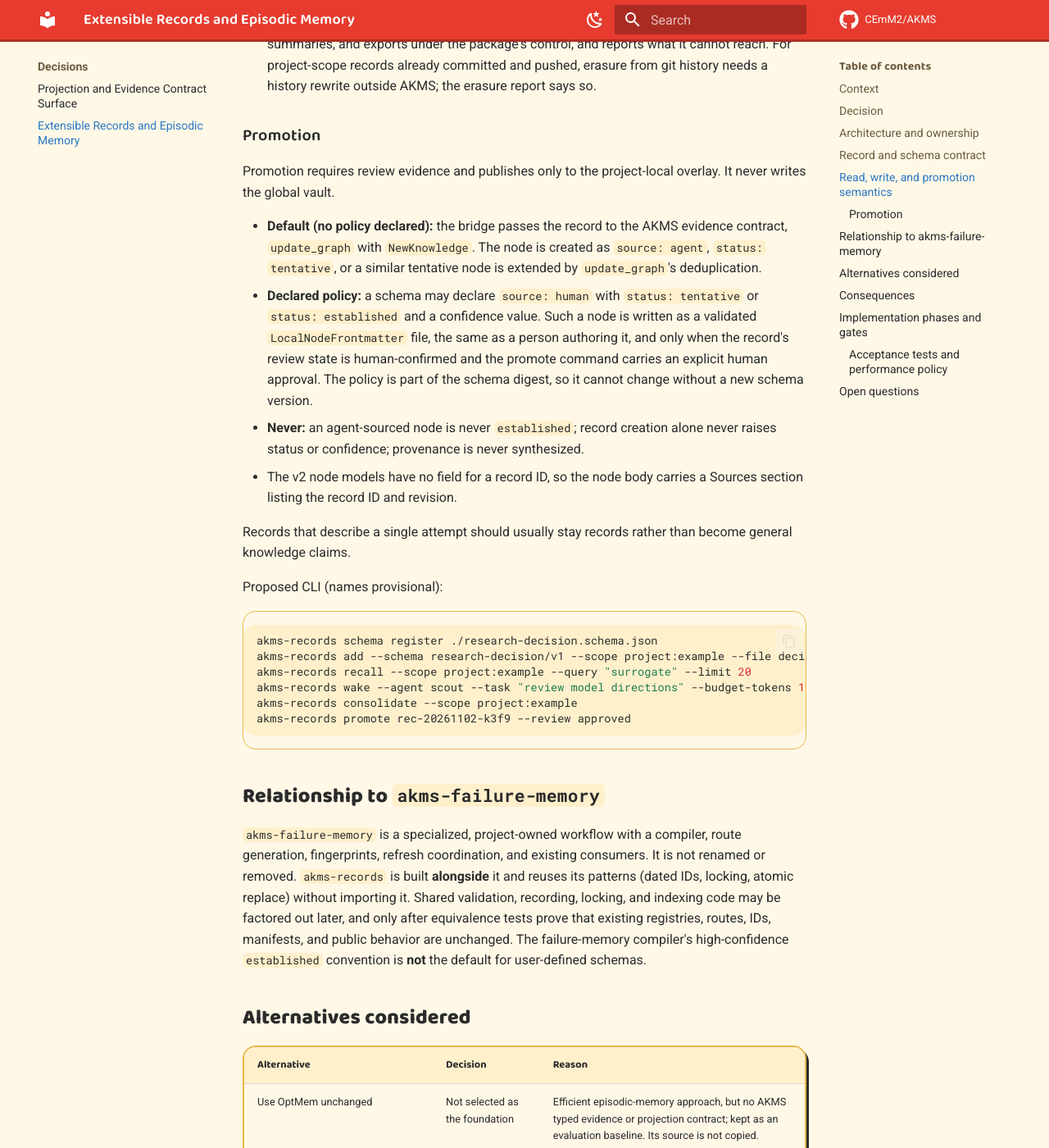
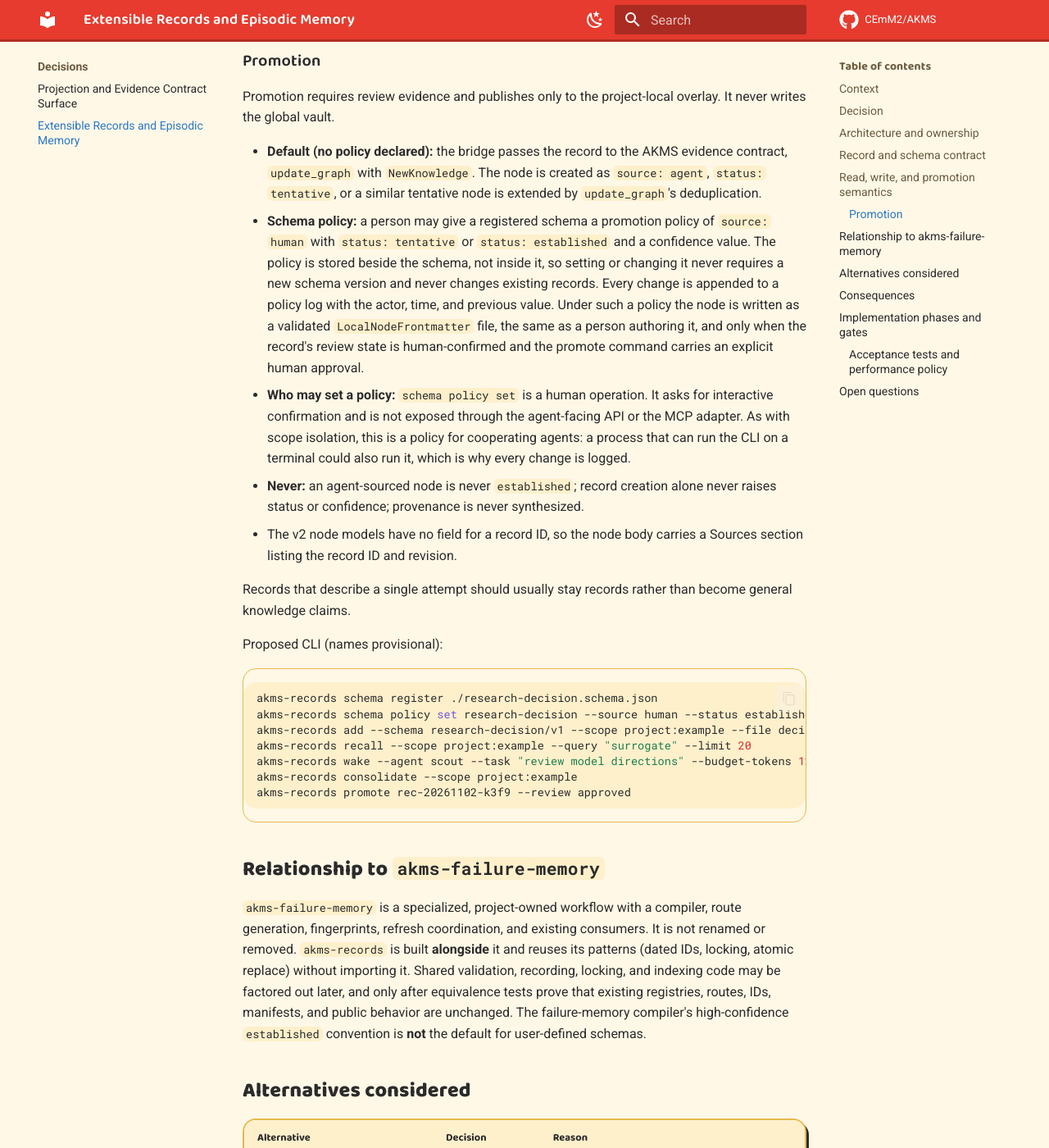
Before and after one commit to CEmM2/AKMS, an MkDocs documentation site: the page built from docs/adr/0002-extensible-records-and-episodic-memory.md, in a window 1280 px wide and 1400 px high, scrolled down 5233 px. Shown: the whole window at 82% size. Built offline with MkDocs 1.6.1 and Material for MkDocs 9.7.7, drawn with Linux system fonts in a browser that asks for light colours; comment, search, counter and statistics services are not loaded; some of the changed text lies outside the part shown.

Commit message:
docs(adr): keep the promotion policy beside the schema, not in it
A person can set or change a schema's promotion policy without a new
schema version; changes are logged and are a human-only operation.

Co-Authored-By: Claude Opus 5.5 <noreply@anthropic.com>

````diff
--- a/docs/adr/0002-extensible-records-and-episodic-memory.md
+++ b/docs/adr/0002-extensible-records-and-episodic-memory.md
@@ -65,11 +65,11 @@ knowledge nodes, and AKMS core does not depend on it.
    IDs and revisions it came from. Corrections invalidate affected summaries.
    Full history stays available unless an explicit retention or erasure policy
    removes it.
-5. **Knowledge promotion is explicit, and its policy is declared per schema.**
+5. **Knowledge promotion is explicit, and its policy is set per schema.**
    A reviewed record may be projected into a valid AKMS **project-local** node.
-   Each schema declares its promotion policy when it is registered (see
-   [Promotion](#promotion)); without one, promoted nodes are `source: agent`,
-   `status: tentative`. Agent-authored local nodes are never converted to
+   A person may set a promotion policy for any registered schema, and change it
+   later, without changing the schema (see [Promotion](#promotion)). Without
+   one, promoted nodes are `source: agent`, `status: tentative`. Agent-authored local nodes are never converted to
    `established`. Promotion to the curated global vault always requires a
    separate human-approved action outside this package.
 6. **Compatibility precedes refactoring.** `akms-failure-memory` keeps its CLI,
@@ -223,13 +219,20 @@ overlay. It never writes the global vault.
   evidence contract, `update_graph` with `NewKnowledge`. The node is created as
   `source: agent`, `status: tentative`, or a similar tentative node is extended
   by `update_graph`'s deduplication.
-- **Declared policy:** a schema may declare `source: human` with
-  `status: tentative` or `status: established` and a confidence value. Such a
-  node is written as a validated `LocalNodeFrontmatter` file, the same as a
-  person authoring it, and only when the record's review state is
-  human-confirmed and the promote command carries an explicit human approval.
-  The policy is part of the schema digest, so it cannot change without a new
-  schema version.
+- **Schema policy:** a person may give a registered schema a promotion policy
+  of `source: human` with `status: tentative` or `status: established` and a
+  confidence value. The policy is stored beside the schema, not inside it, so
+  setting or changing it never requires a new schema version and never
+  changes existing records. Every change is appended to a policy log with the
+  actor, time, and previous value. Under such a policy the node is written as
+  a validated `LocalNodeFrontmatter` file, the same as a person authoring it,
+  and only when the record's review state is human-confirmed and the promote
+  command carries an explicit human approval.
+- **Who may set a policy:** `schema policy set` is a human operation. It asks
+  for interactive confirmation and is not exposed through the agent-facing API
+  or the MCP adapter. As with scope isolation, this is a policy for cooperating
+  agents: a process that can run the CLI on a terminal could also run it, which
+  is why every change is logged.
 - **Never:** an agent-sourced node is never `established`; record creation alone
   never raises status or confidence; provenance is never synthesized.
 - The v2 node models have no field for a record ID, so the node body carries a
@@ -242,6 +245,7 @@ Proposed CLI (names provisional):
 
 ```bash
 akms-records schema register ./research-decision.schema.json
+akms-records schema policy set research-decision --source human --status established --confidence 0.8
 akms-records add --schema research-decision/v1 --scope project:example --file decision.json
 akms-records recall --scope project:example --query "surrogate" --limit 20
 akms-records wake --agent scout --task "review model directions" --budget-tokens 1200
@@ -297,7 +301,7 @@ tests, and a documented erasure procedure.
 | 1. Records MVP | Schema registry with digests, create/amend/supersede/retract, validators, stable IDs, export/import | Deterministic replay; no silent data loss; scope tests |
 | 2. Fast recall | Rebuildable SQLite FTS5 index, scoped recall, budgeted `wake` | Correct isolation, stable provenance, rebuild parity |
 | 3. Consolidation | Optional source-linked summaries, invalidation | No unsupported claim added by compaction; source trace intact |
-| 4. AKMS bridge | Project-local promotion (default and declared policy) and failure-memory importer | Installed-minimal-package integration; v2 schemas unchanged; no global write |
+| 4. AKMS bridge | Project-local promotion (default and per-schema policy) and failure-memory importer | Installed-minimal-package integration; v2 schemas unchanged; no global write |
 | 5. Evaluation | Comparative benchmark, usage docs, host-agent pilot | Meets baseline quality, latency, and token-budget criteria; no regressions |
 
 ### Acceptance tests and performance policy
@@ -324,8 +328,8 @@ tests, and a documented erasure procedure.
    `akms.orchestrator` or `akms.agents`; existing IDs and outputs are not
    transformed.
 6. **Promotion discipline:** agent-sourced local nodes cannot bypass
-   `tentative`; a declared human policy applies only to human-confirmed records
-   with explicit approval; no global-vault writes, no synthetic provenance, and
+   `tentative`; a human schema policy applies only to human-confirmed records
+   with explicit approval, and every policy change is in the policy log; no global-vault writes, no synthetic provenance, and
    no confidence inflation from record creation alone.
 7. **Deletion:** an erasure test verifies removal from canonical files, the
    index, and summaries, and checks that the report names what it could not
````
Also changed, not shown: other parts of docs/adr/0002-extensible-records-and-episodic-memory.md (+3 -7 lines).
